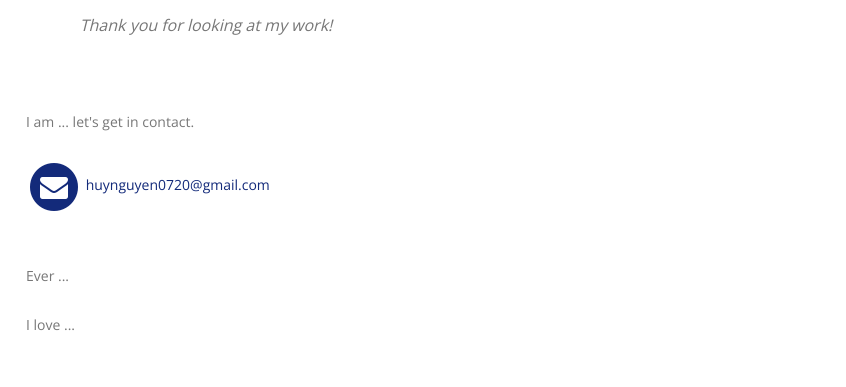
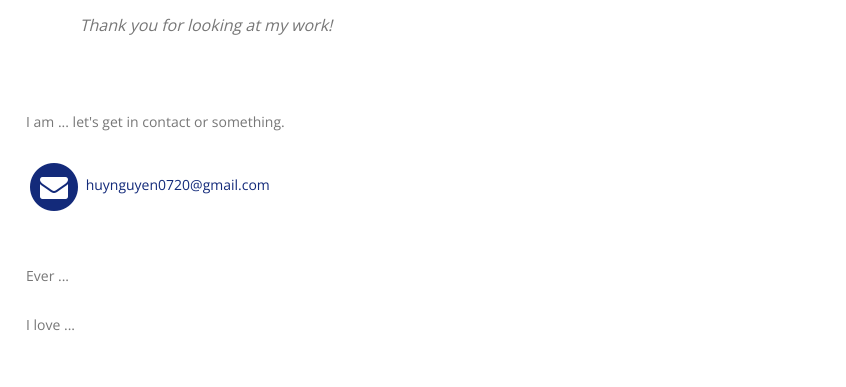
Before and after one commit to Huy0720/Huy0720.github.io, a website: page index.html in a window 1280 px wide. Shown: the part 2521-2908 px from the top of the page, 434-1280 px from the left. Drawn offline with nearby package versions, Linux system fonts and the light colour scheme.

Commit message:
Change contact info

```diff
--- a/index.html
+++ b/index.html
@@ -185,7 +185,7 @@
                     </div>
                 </div>
                 <div class="col-sm-8">
-                    <p class="text-muted text-justify">I am ... let's get in contact.<br><br>
+                    <p class="text-muted text-justify">I am ... let's get in contact or something.<br><br>
                     <a href="mailto:huynguyen0720@gmail.com"><span class="fa-stack fa-2x">
                         <i class="fa fa-circle fa-stack-2x text-primary"></i>
                         <i class="fa fa-envelope fa-stack-1x fa-inverse"></i>
```
